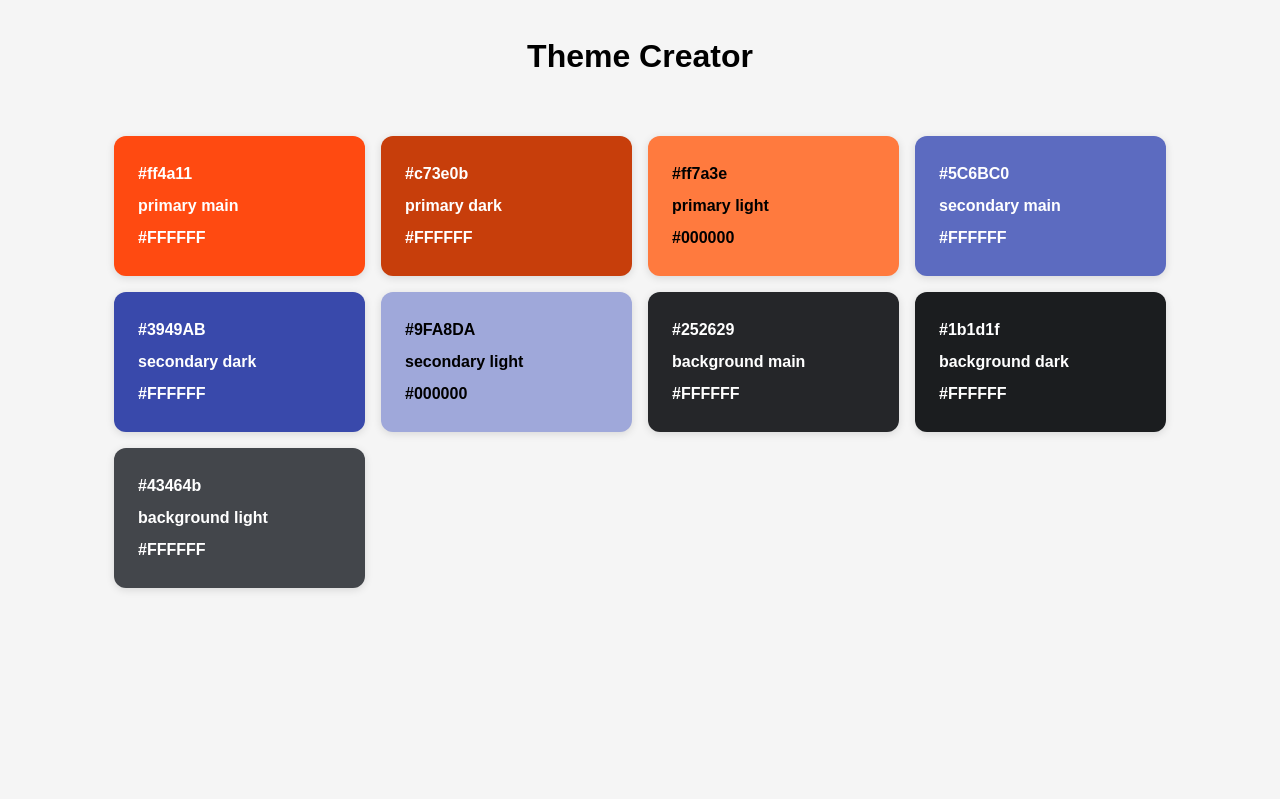
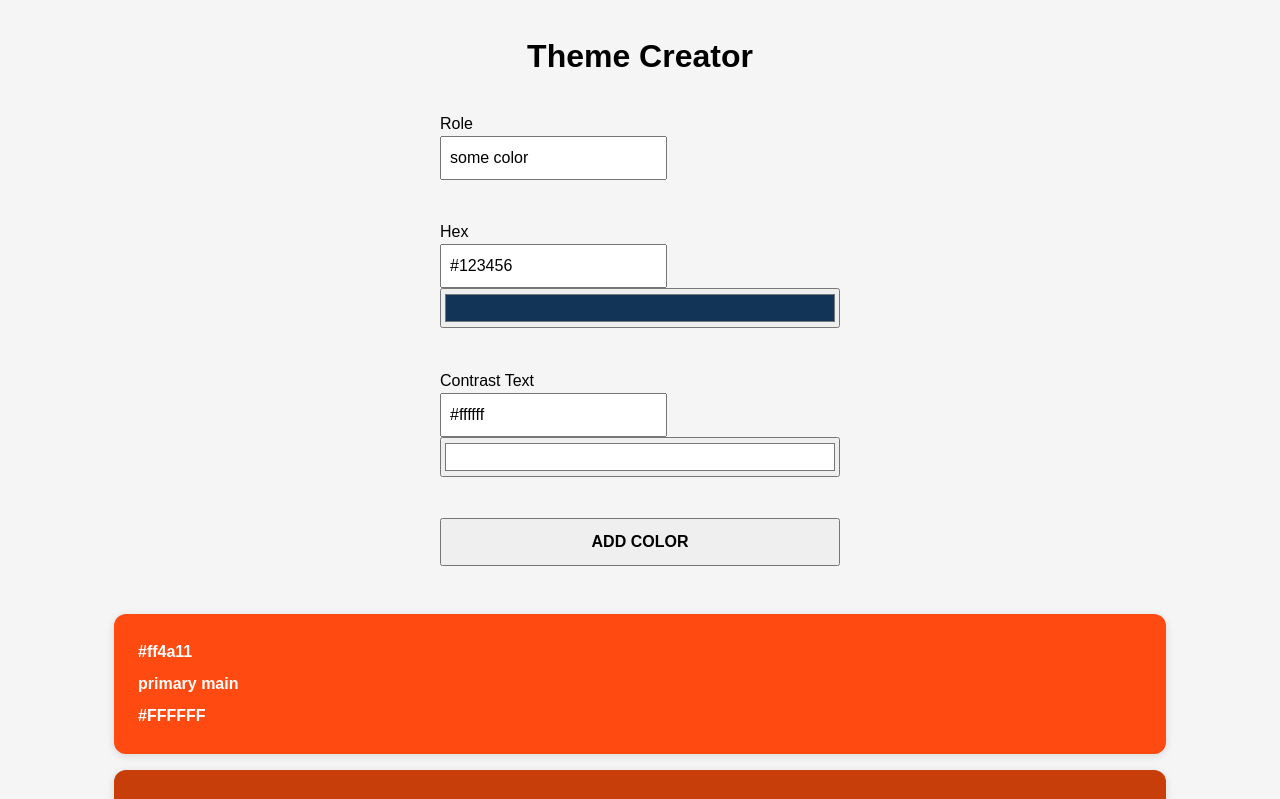
Before and after one commit to MadhaviRamani/Revap_Project-4, a React (Vite) app: page / in a window 1280 px wide. Shown: the top 799 px of the page. Built offline with nearby package versions, Linux system fonts and the light colour scheme.

Commit message:
create form for add new color

```diff
--- a/package.json
+++ b/package.json
@@ -13,6 +13,7 @@
   "dependencies": {
     "@octokit/rest": "^20.1.0",
     "dotenv": "^16.4.5",
+    "nanoid": "^6.0.2",
     "react": "^18.2.0",
     "react-dom": "^18.2.0"
   },
--- a/src/App.css
+++ b/src/App.css
@@ -12,8 +12,8 @@ h1 {
 
 .color-container {
   display: grid;
-  grid-template-columns: repeat(auto-fit, minmax(200px, 1fr));
-  gap: 16px;
+/*   grid-template-columns: repeat(auto-fit, minmax(200px, 1fr));
+ */  gap: 16px;
   padding: 24px;
   max-width: 1100px;
   margin: 0 auto;
--- a/src/App.jsx
+++ b/src/App.jsx
@@ -1,13 +1,32 @@
+import { useState } from "react";
+import { nanoid } from "nanoid";
 import { initialColors } from "./lib/colors";
+import ColorForm from "./Components/ColorForm/colorForm"
+
+
 import Color from "./Components/Color/Color";
 import "./App.css";
 
 function App() {
+  const[colors, setColors] = useState(initialColors);
+   function handleAddColor(newColor) {
+    const colorWithId = {
+      id: nanoid(),
+      ...newColor,
+    };
+
+    setColors((currentColors) => [
+      colorWithId,
+      ...currentColors,
+    ]);
+  }
   return (
     <>
-      <h1>Theme Creator</h1>
+    <h1>Theme Creator</h1>
+
+      <ColorForm onSubmitColor={handleAddColor}/>
       <div className="color-container">
-        {initialColors.map((color) => (
+        {colors.map((color) => (
           <Color key={color.id} color={color} />
         ))}
       </div>
--- /dev/null
+++ b/src/Components/ColorForm/ColorForm.css
@@ -0,0 +1,25 @@
+
+.color-form {
+  display: flex;
+  flex-direction: column;
+  gap: 8px;
+  max-width: 400px;
+  margin: 0 auto 24px;
+}
+
+.color-form input[type="text"] {
+  padding: 8px;
+  font: inherit;
+}
+
+.color-form input[type="color"] {
+  width: 100%;
+  height: 40px;
+  cursor: pointer;
+}
+
+.color-form button {
+  padding: 10px;
+  cursor: pointer;
+  font-weight: bold;
+}
--- /dev/null
+++ b/src/Components/ColorForm/colorForm.jsx
@@ -0,0 +1,44 @@
+import ColorInput from "../ColorInput/colorInput";
+import "./ColorForm.css";
+
+export default function ColorForm({
+  onSubmitColor,
+  initialData = { role: "some color", hex: "#123456", contrastText: "#ffffff" },
+}) {
+  function handleSubmit(event) {
+    event.preventDefault();
+    const formData = new FormData(event.target);
+    const data = Object.fromEntries(formData);
+    onSubmitColor(data);
+    event.currentTarget.reset();
+  }
+
+  return (
+    <form className="color-form" onSubmit={handleSubmit}>
+      <label htmlFor="role">
+        Role
+        <br />
+        <input
+          type="text"
+          id="role"
+          name="role"
+          defaultValue={initialData.role}
+        />
+      </label>
+      <br />
+      <label htmlFor="hex">
+        Hex
+        <br />
+        <ColorInput id="hex" defaultValue={initialData.hex} />
+      </label>
+      <br />
+      <label htmlFor="contrastText">
+        Contrast Text
+        <br />
+        <ColorInput id="contrastText" defaultValue={initialData.contrastText} />
+      </label>
+      <br />
+      <button>ADD COLOR</button>
+    </form>
+  );
+}
--- /dev/null
+++ b/src/Components/ColorInput/colorInput.jsx
@@ -0,0 +1,22 @@
+import { useState } from "react";
+
+export default function ColorInput({ id, defaultValue }) {
+  const [inputValue, setInputValue] = useState(defaultValue);
+
+  function handleInputValue(event) {
+    setInputValue(event.target.value);
+  }
+
+  return (
+    <>
+      <input
+        type="text"
+        id={id}
+        name={id}
+        value={inputValue}
+        onChange={handleInputValue}
+      />
+      <input type="color" value={inputValue} onChange={handleInputValue} />
+    </>
+  );
+}
```
Also changed, not shown: 1 other file (tests, documents, lock files or other folders).
